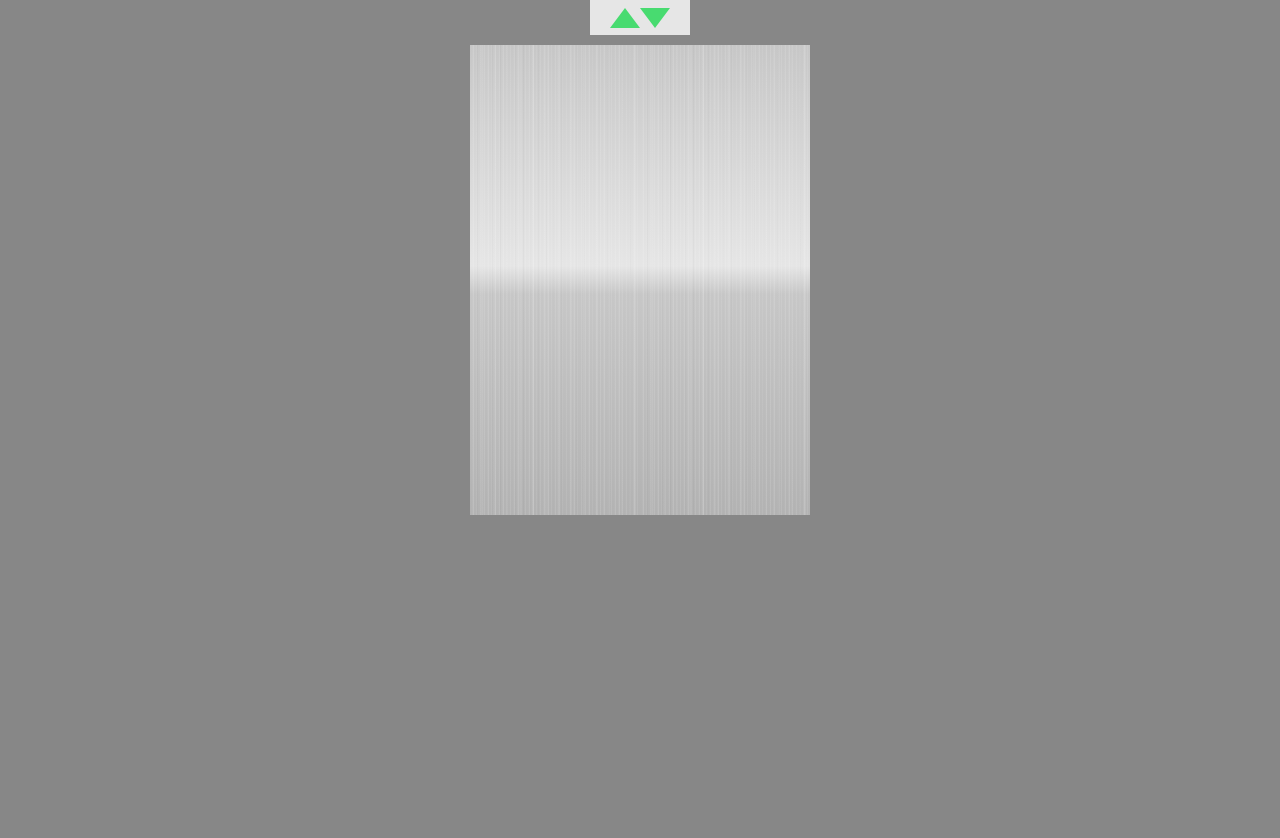
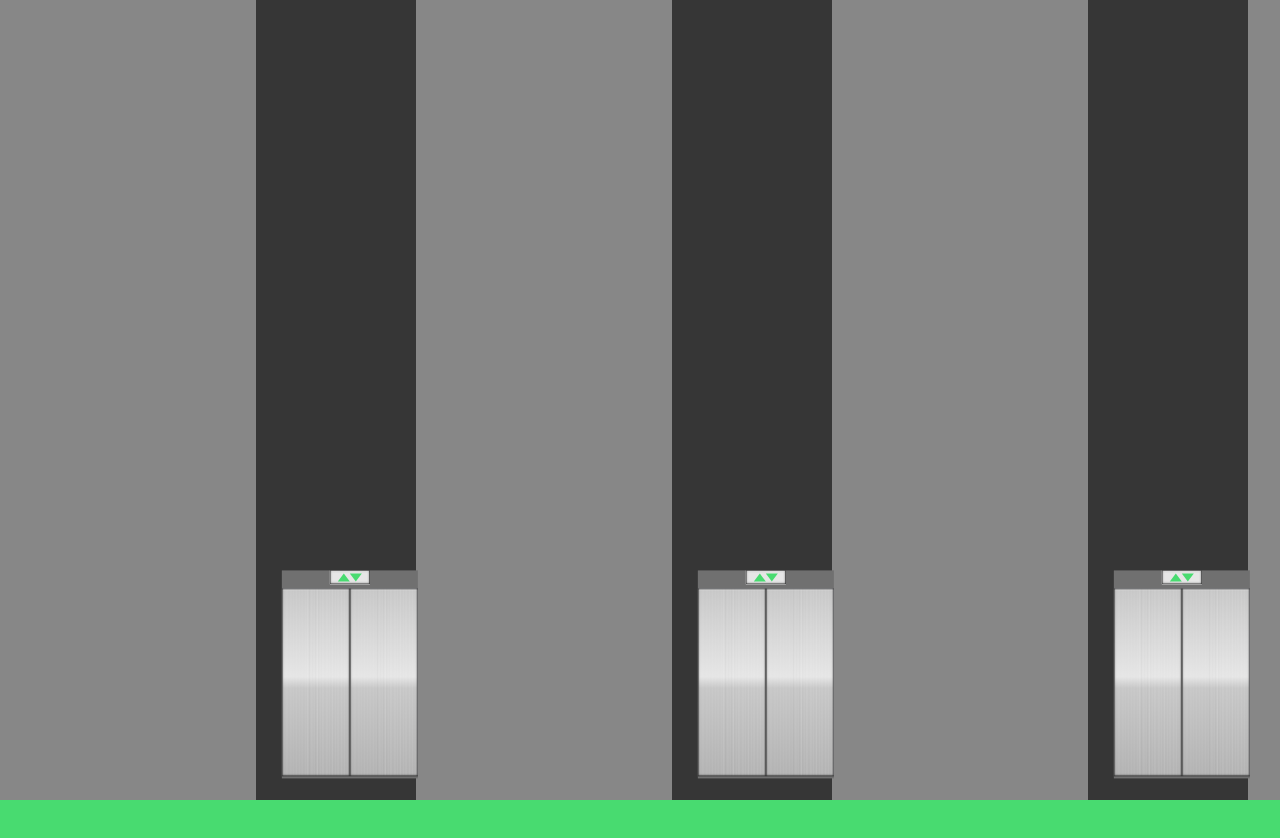
Before and after one commit to jimmycartrette/CrazyElevatorUI, a React (Create React App) app: page / in a window 1280 px wide. Shown: the top 838 px of the page. Before the commit the page ends 800 px from the top, so only its background shows below. Built offline with nearby package versions, Linux system fonts and the light colour scheme.

Commit message:
typescript, elevator shafts

```diff
--- a/package.json
+++ b/package.json
@@ -6,9 +6,15 @@
     "@testing-library/jest-dom": "^5.15.0",
     "@testing-library/react": "^11.2.7",
     "@testing-library/user-event": "^12.8.3",
+    "@types/jest": "^27.0.3",
+    "@types/node": "^16.11.9",
+    "@types/react": "^17.0.35",
+    "@types/react-dom": "^17.0.11",
     "react": "^17.0.2",
     "react-dom": "^17.0.2",
     "react-scripts": "4.0.3",
+    "react-spring": "^9.3.1",
+    "typescript": "^4.5.2",
     "web-vitals": "^1.1.2"
   },
   "scripts": {
--- a/src/App.css
+++ b/src/App.css
@@ -1,11 +1,39 @@
+.floor{
+  /* margin:auto; */
+  display: flex;
+  justify-content: space-evenly;
+  height: 33vh;
+  background-color: #48db70;
+  z-index:20;
+}
+.floor3{
+  margin-top:10vh;
+}
+.floor2{
+  margin-top:40vh;
+}
+.floor1{
+  margin-top:70vh;
+}
+.elevatorshaft{
+  height: 100vh;
+  width: 20vh;
+  background-color: #363636;
+  margin-left: 20vw;
+}
+.shaftholder{
+  display:flex;
+}
 
 .elevatorcontainer{
-  margin:auto;
-  height:470px;
+  /* margin:auto; */
+  height:520px;
   width:340px;
+  transition: margin 3700ms;
   z-index:1;
-  display: flex;
-  background-color:grey;
+  /* display: flex; */
+  background-color:rgb(112, 112, 112);
+  transform: scale(.4) translateY(-70%) translateX(-56%);
 }
 .topindicator{
   height: 35px;
@@ -121,10 +149,10 @@
   grid-area:1/2/1/2;
   transform: translateX(0%);
 }
-input[type=checkbox]:checked ~ .left{
+ .dooropenleft{
   transform: translateX(-100%);
 }
-input[type=checkbox]:checked ~ .right{
+.dooropenright{
   transform: translateX(100%);
 
 }
@@ -147,7 +175,7 @@ input[type=checkbox] {
   box-shadow:0px 0px 1px 1px rgba(0,0,0,.3) inset;
   font-size: 40px;
   font-weight: bold;
-  //background-color: grey;
+/* background-color: grey; */
 
   color: white;
   text-align: center;
@@ -210,10 +238,10 @@ input[type=checkbox] {
 
 
   background-color: hsl(0,0%,90%);
-  box-shadow: inset hsla(0,0%,15%,  1) 0  0px 0px 1px, /* border */
-    inset hsla(0,0%,15%, .8) 0 -1px 5px 1px, /* soft SD */
-    inset hsla(0,0%,0%, .25) 0 -1px 0px 2px, /* bottom SD */
-    inset hsla(0,0%,100%,.7) 0  2px 1px 2px, /* top HL */
+  box-shadow: inset hsla(0,0%,15%,  1) 0  0px 0px 1px,
+    inset hsla(0,0%,15%, .8) 0 -1px 5px 1px,
+    inset hsla(0,0%,0%, .25) 0 -1px 0px 2px,
+    inset hsla(0,0%,100%,.7) 0  2px 1px 2px
 }
 
 
--- a/src/App.js
+++ /dev/null
@@ -1,37 +0,0 @@
-import './App.css';
-
-function App() {
-  return (
-    <div class="floor">
-      <div class="topindicator metal">
-        <div class="indicator upindicator"></div>
-        <div class="indicator downindicator"></div>
-      </div>
-      <div class="elevatorcontainer">
-
-        <label class="elevator" for="elevatorswitch1">
-          <span class="doors">
-            <div class="insideelevator">
-
-              <div class="box">
-
-                <div class="box__face box__face--back">
-                  <div class="lightcone lightcone1"></div><div class="lightcone lightcone2"></div><div class="lightcone lightcone3"></div>
-                </div>
-                <div class="box__face box__face--right"></div>
-                <div class="box__face box__face--left"></div>
-                <div class="box__face box__face--top"><span class="downlight downlight1"></span><span class="downlight downlight2"></span><span class="downlight downlight3"></span></div>
-                <div class="box__face box__face--bottom"></div>
-              </div>
-            </div>
-            <input type="checkbox" name="toggledoors" id="elevatorswitch1" />
-            <div class="door left metal linear"></div>
-            <div class="door right metal linear"></div>
-          </span>
-        </label>
-      </div>
-    </div>
-  );
-}
-
-export default App;
--- /dev/null
+++ b/src/App.tsx
@@ -0,0 +1,93 @@
+import React, { FC, ReactElement } from 'react';
+import './App.css';
+
+enum ElevatorDirection { UP = 1, DOWN }
+enum DoorsStatus { OPEN = 1, CLOSED }
+
+type ElevatorShaftState = {
+  floor: number
+}
+
+const ElevatorShaft = () => {
+  const [elevatorFloor, setElevatorFloor] = React.useState(1);
+  return (
+    <a className="elevatorshaft" onClick={() => elevatorFloor === 3 ? setElevatorFloor(1) : setElevatorFloor(elevatorFloor + 1)}>
+      <ElevatorContainer floor={elevatorFloor} ></ElevatorContainer>
+    </a>
+  );
+}
+
+const Floor = () => {
+  return (
+    <div className="floor">
+
+    </div>
+  );
+}
+
+
+
+const ElevatorContainer: FC<ElevatorShaftState> = ({ floor }) => {
+  const [direction, setDirection] = React.useState(0);
+
+  return (<div className={"elevatorcontainer " + "floor" + floor.toString()}>
+    <Indicator></Indicator>
+    <Elevator floor={floor}></Elevator>
+  </div>);
+}
+
+const Indicator = () => {
+  return (
+
+    <div className="topindicator metal">
+      <div className="indicator upindicator"></div>
+      <div className="indicator downindicator"></div>
+    </div>
+  );
+
+}
+
+const Elevator: FC<ElevatorShaftState> = ({ floor }) => {
+  const [doorsStatus, setDoorsStatus] = React.useState(DoorsStatus.CLOSED);
+  return (
+
+    <a className="elevator " onClick={() => { setDoorsStatus(doorsStatus === DoorsStatus.CLOSED ? DoorsStatus.OPEN : DoorsStatus.CLOSED); }} >
+      <span className="doors">
+        <div className="insideelevator">
+
+          <div className="box">
+
+            <div className="box__face box__face--back">
+              <div className="lightcone lightcone1"></div><div className="lightcone lightcone2"></div><div className="lightcone lightcone3"></div>
+            </div>
+            <div className="box__face box__face--right"></div>
+            <div className="box__face box__face--left"></div>
+            <div className="box__face box__face--top"><span className="downlight downlight1"></span><span className="downlight downlight2"></span><span className="downlight downlight3"></span></div>
+            <div className="box__face box__face--bottom"></div>
+          </div>
+        </div>
+        <div className={"door left metal linear " + (doorsStatus === DoorsStatus.OPEN ? 'dooropenleft' : '')}></div>
+        <div className={"door right metal linear " + (doorsStatus === DoorsStatus.OPEN ? 'dooropenright' : '')}></div>
+      </span>
+    </a >
+
+
+  );
+}
+
+const App = () => {
+  return (
+    <div>
+      <div className="shaftholder">
+        <ElevatorShaft></ElevatorShaft>
+        <ElevatorShaft></ElevatorShaft>
+        <ElevatorShaft></ElevatorShaft>
+      </div>
+      <Floor></Floor>
+      <Floor></Floor>
+      <Floor></Floor>
+    </div>
+  );
+}
+
+export default App;
--- /dev/null
+++ b/src/react-app-env.d.ts
@@ -0,0 +1 @@
+/// <reference types="react-scripts" />
--- a/src/reportWebVitals.js
+++ b/src/reportWebVitals.ts
@@ -1,4 +1,6 @@
-const reportWebVitals = onPerfEntry => {
+import { ReportHandler } from 'web-vitals';
+
+const reportWebVitals = (onPerfEntry?: ReportHandler) => {
   if (onPerfEntry && onPerfEntry instanceof Function) {
     import('web-vitals').then(({ getCLS, getFID, getFCP, getLCP, getTTFB }) => {
       getCLS(onPerfEntry);
```
Also changed, not shown: tsconfig.json (added, +26 -0 lines), src/index.tsx (renamed from src/index.js), 2 other files (tests, documents, lock files or other folders).
